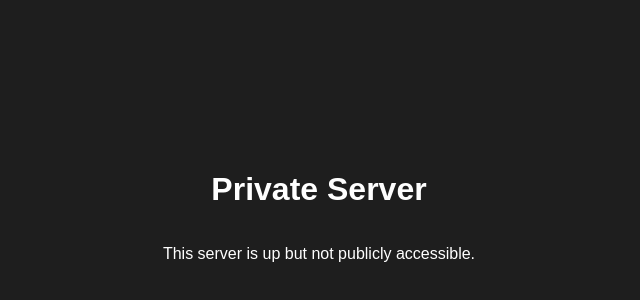
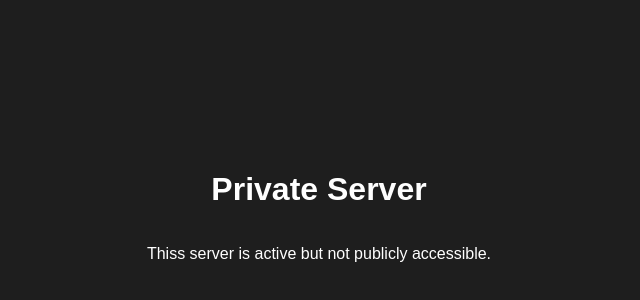
Before and after one commit to easymail13/easymail13.github.io, a plain HTML site: page index.html in a window 1280 px wide. Shown: the part 186-486 px from the top of the page, 321-961 px from the left. Drawn offline with Linux system fonts and the light colour scheme.

Commit message:
Update index.html

```diff
--- a/index.html
+++ b/index.html
@@ -20,6 +20,6 @@
 </head>
 <body>
   <h1>Private Server</h1>
-  <p>This server is up but not publicly accessible.</p>
+  <p>Thiss server is active but not publicly accessible.</p>
 </body>
 </html>
```
